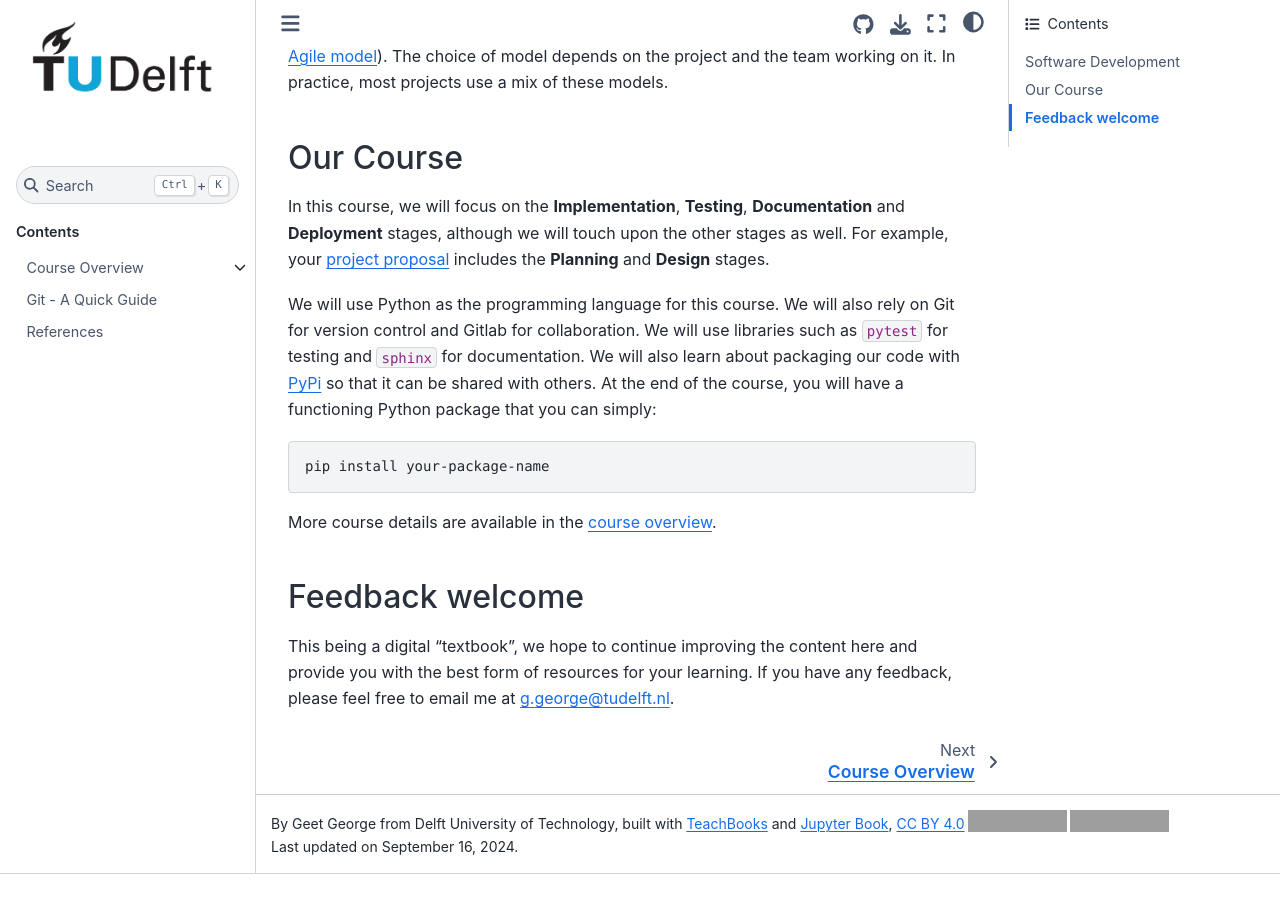
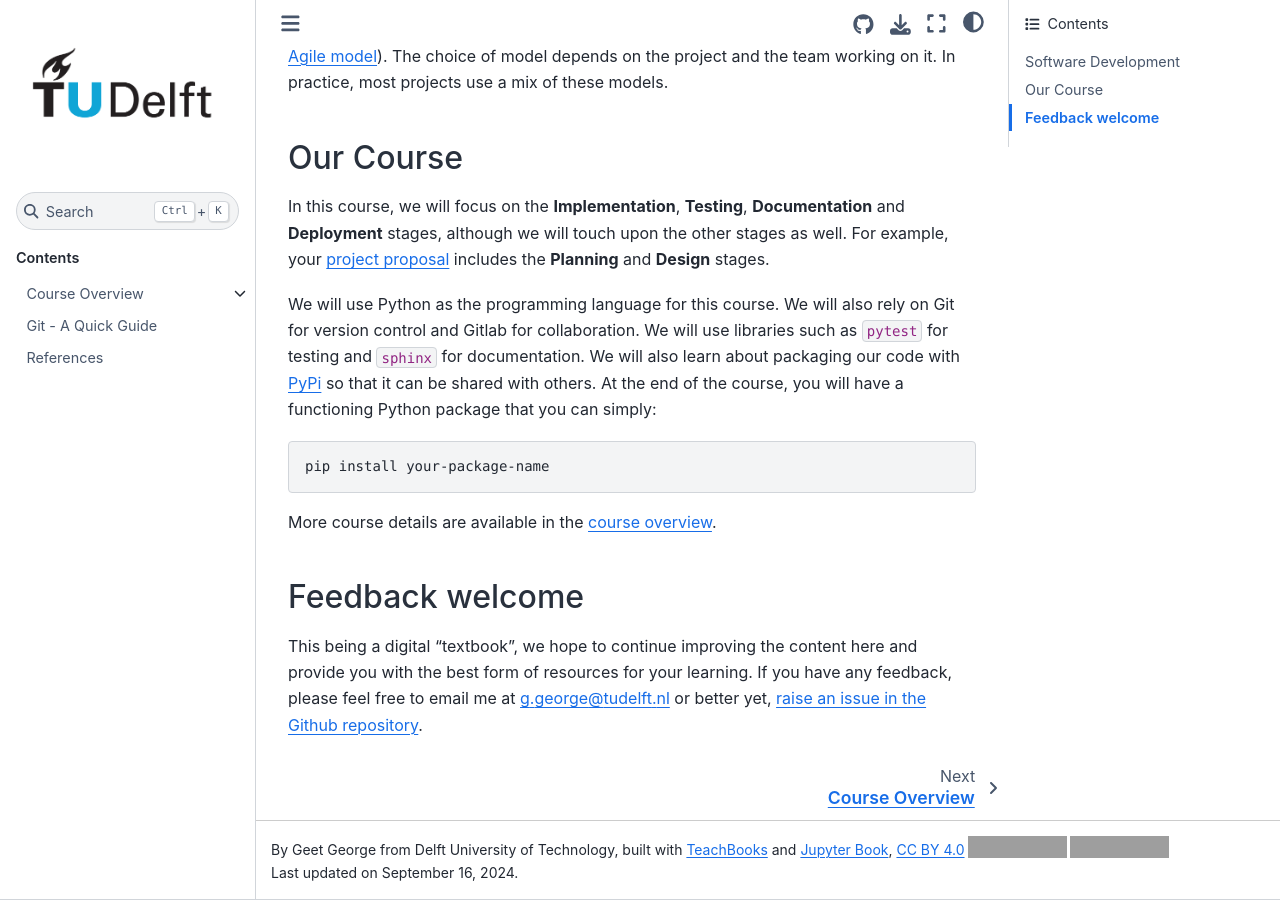
Before and after one commit to Geet-George/test-doc-pack, a Jupyter Book: the page built from book/intro.md, in a window 1280 px wide and 900 px high, scrolled down 1406 px. Built offline with Jupyter Book 1.0.4 settings and Sphinx 7.4.7 and the Sphinx Book theme 1.1.4, drawn with Linux system fonts in a browser that asks for light colours; comment, search, counter and statistics services are not loaded; before the commit the page ends 2280 px from its top, so only the background shows below that; grey boxes are pictures that could not be loaded.

Commit message:
add raise issue link in feedback text

```diff
--- a/book/intro.md
+++ b/book/intro.md
@@ -51,4 +51,4 @@
 
 ## Feedback welcome
 
-This being a digital "textbook", we hope to continue improving the content here and provide you with the best form of resources for your learning. If you have any feedback, please feel free to email me at g.george@tudelft.nl.
+This being a digital "textbook", we hope to continue improving the content here and provide you with the best form of resources for your learning. If you have any feedback, please feel free to email me at g.george@tudelft.nl or better yet, [raise an issue in the Github repository](https://github.com/Geet-George/test-doc-pack/issues/new).
```
